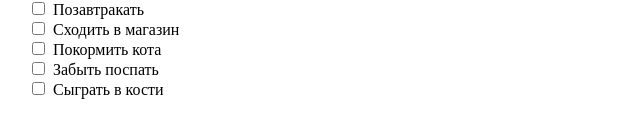
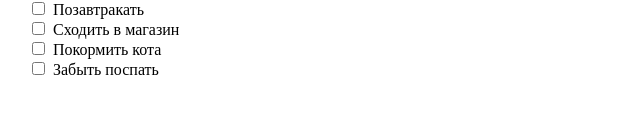
Before and after one commit to Sedokk/CI-exploring, a React (Create React App) app: page / in a window 1280 px wide. Shown: the part 194-332 px from the top of the page, without its empty margins (0-640 px from the left). Built offline with nearby package versions, Linux system fonts and the light colour scheme.

Commit message:
chore: added small change

```diff
--- a/src/store.ts
+++ b/src/store.ts
@@ -11,7 +11,6 @@ const items = [
   "Сходить в магазин",
   "Покормить кота",
   "Забыть поспать",
-  "Сыграть в кости",
 ]
 
 const DEFAULT_STATE = { items, done: {}, text: "" }
```
